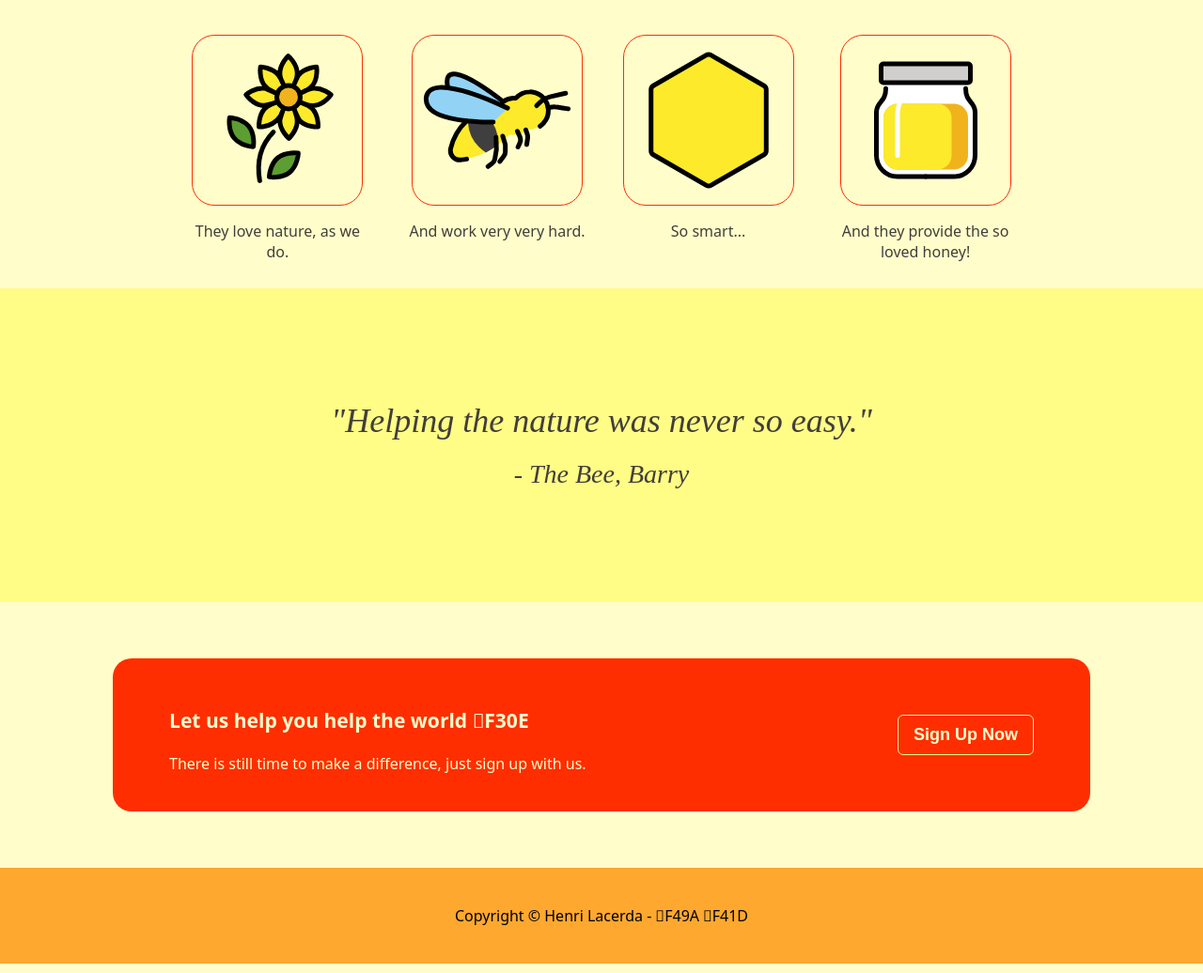
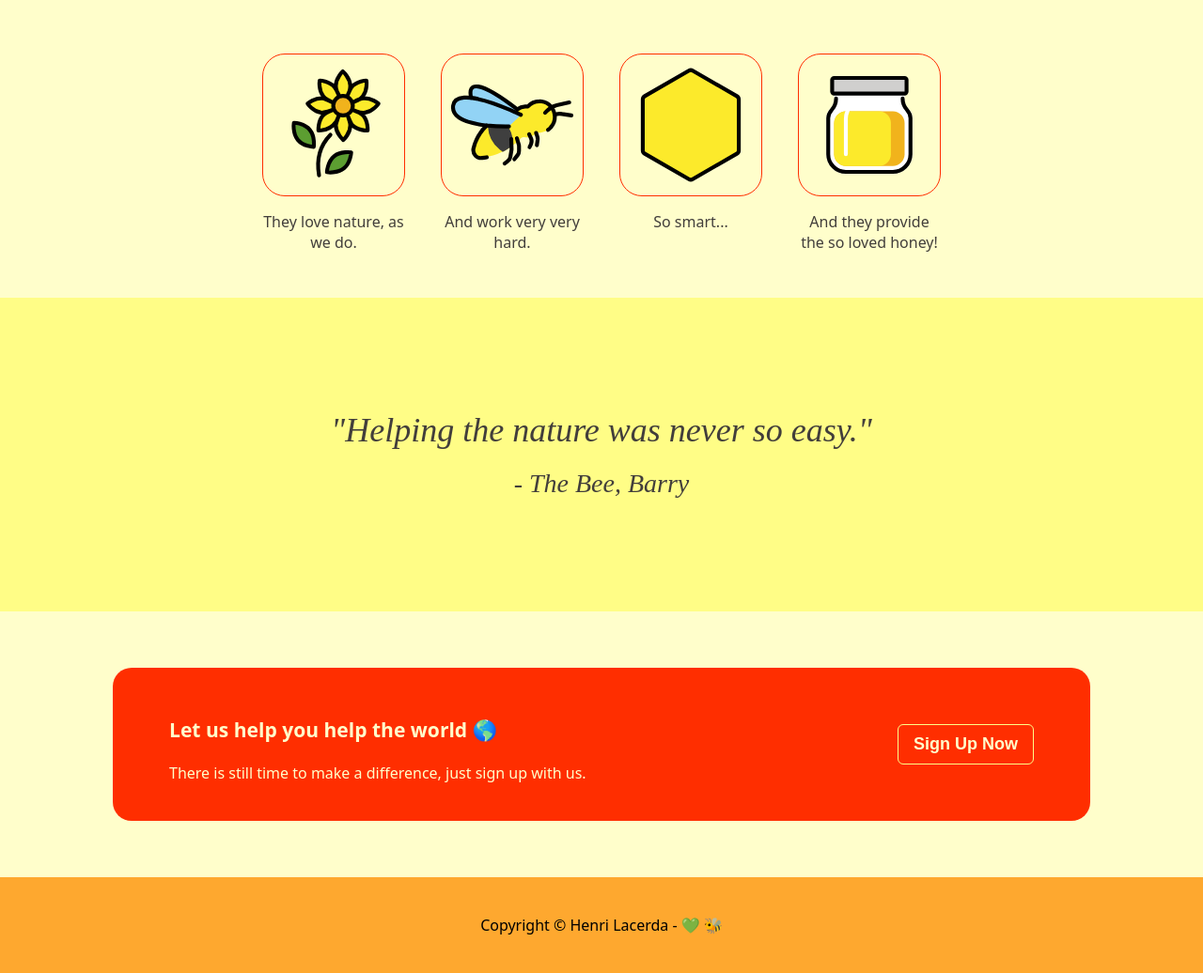
Before and after one commit to henry4666/landing-page, a plain HTML site: page index.html in a window 1280 px wide. Shown: the part 566-1602 px from the top of the page at 94% size. Drawn offline with Linux system fonts and the light colour scheme.

Commit message:
fix emojis, minor tweaks

```diff
--- a/index.html
+++ b/index.html
@@ -6,11 +6,11 @@
     <meta name="viewport" content="width=device-width, initial-scale=1.0">
     <link rel="stylesheet" href="./style.css">
     <link rel="icon" type="image/x-icon" href="./imgs/favicon.ico">
-    <title>Honey Bees &#1F33B</title>
+    <title>&#x1F33B Honey Bees</title>
 </head>
 <body>
     <header>
-      Honey Bees
+        &#x1F33B Honey Bees
 
         <nav>
             <ul>
@@ -65,7 +65,7 @@
     <section class="sign-up">
         <div class="container">
             <aside>
-                <h1>Let us help you help the world &#1F30E</h1>
+                <h1>Let us help you help the world &#x1F30E</h1>
                 <p>There is still time to make a difference, just sign up with us.</p>
             </aside>
             <button>Sign Up Now</button>
@@ -75,7 +75,7 @@
     </main>
 
     <footer class="end-footer">
-        Copyright &copy; Henri Lacerda - &#1F49A &#1F41D
+        Copyright &copy; Henri Lacerda - &#x1F49A &#x1F41D
     </footer>
 </body>
 </html>
--- a/style.css
+++ b/style.css
@@ -82,17 +82,18 @@ button:hover {
     display: flex;
     flex-direction: column;
     color: #423E3B;
-    align-items: center;
+    align-items: stretch;
 }
 
 .info h1 {
+    align-self: center;
     margin-bottom: 0px;
     font-size: 30px;
 }
 
 .info .container {
     display: flex;
-    padding: 40px 120px;
+    padding: 60px 120px;
     gap: 40px;
     justify-content: center;
     align-items: center;
@@ -103,7 +104,7 @@ button:hover {
     flex-direction: column;
     align-items: center;
     justify-content: center;
-    max-width: 200px;
+    max-width: 150px;
 }
 
 .container p {
@@ -114,7 +115,7 @@ button:hover {
 }
 
 .info img {
-    height: 180px;
+    height: 150px;
     width: auto;
     border: 1px solid #FF2E00;
     border-radius: 24px;
```
